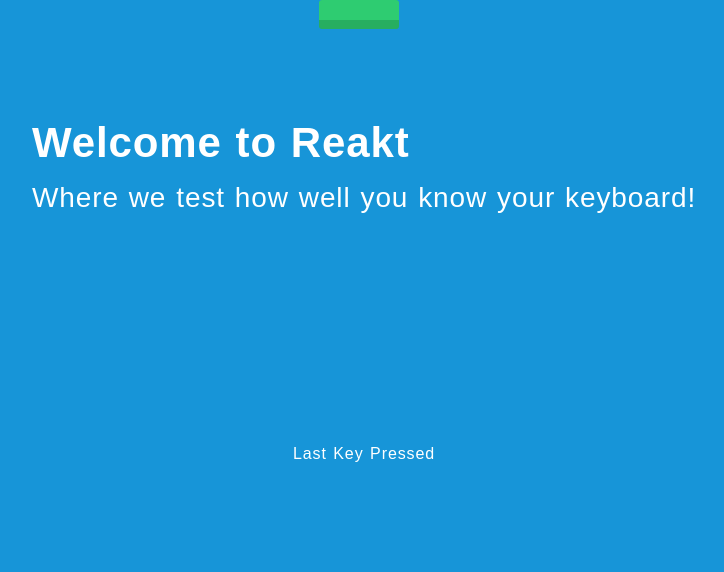
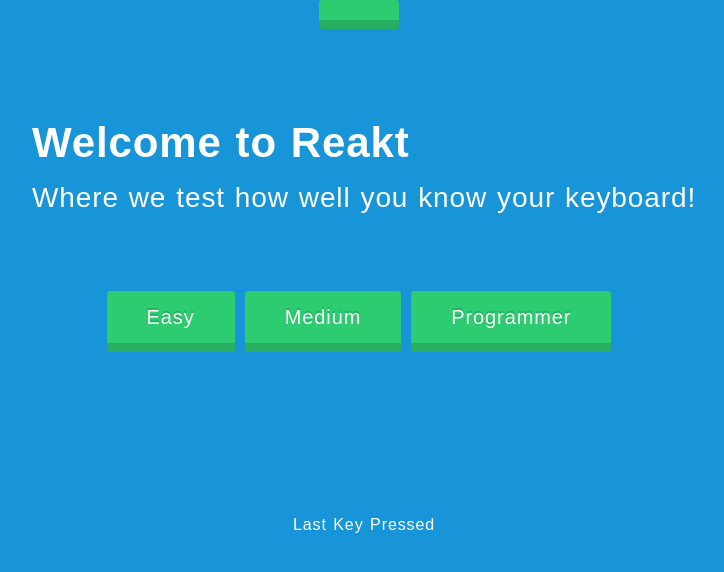
Before and after one commit to alexalextran/keyboard-game, a React (Create React App) app: page / in a window 1280 px wide. Shown: the top 572 px of the page, without its empty margins (276-1000 px from the left). Built offline with nearby package versions, Linux system fonts and the light colour scheme.

Commit message:
added a difficulty slider

```diff
--- a/src/components/Mainpage.jsx
+++ b/src/components/Mainpage.jsx
@@ -1,25 +1,19 @@
 import React, { useState } from "react";
 
+const Mainpage = () => {
+  var keyvalue = "Start!";
+  var level = 1;
+
+  function makeid(difficulty) {
+    document.querySelector(".RESULT").innerHTML = " ";
+    var possible =
+      "abcdefghijklmnopqrstuvwxyz0123456789!@#$%^QWERTYUIOPASDFGHJKLZXCVBNM`~-_=+[{]}\|;:',<.>/?";
+
+    for (var i = 0; i < level; i++)
+      keyvalue = possible.charAt(Math.floor(Math.random() * difficulty));
 
 
-const Mainpage = () => {
-  var keyvalue = ("Start!")
-  var level = 1;
-
-
-
-
-
-function makeid() {
-    document.querySelector(".RESULT").innerHTML = " ";
-    var possible = "abcdefghijklmnopqrstuvwxyz0123456789`-_=+[{]}|;:',<.>/!@#$%^&*()?";
-
-    for (var i = 0; i < level; i++)
-    keyvalue = (possible.charAt(Math.floor(Math.random() * possible.length)));
-    console.log(keyvalue);
-
     document.querySelector(".PRESS").innerHTML = keyvalue;
-
 
     document.addEventListener(
       "keypress",
@@ -32,39 +26,64 @@ function makeid() {
 
         document.querySelector(".key").innerHTML = name;
 
-      if(name == keyvalue){
-        keyvalue=""
-        document.querySelector(".timer__wrapper").style.animation = ""
+        if (name == keyvalue) {
+          keyvalue = "";
+          document.querySelector(".timer__wrapper").style.animation = "";
           void document.querySelector(".timer__wrapper").offsetWidth;
           document.querySelector(".RESULT").innerHTML = "NICE!";
-       starttimer()
-        setTimeout(makeid, 4000)
-
+          starttimer();
+          setTimeout(function(){
+            makeid(difficulty)}, 4000);
         }
       },
       false
     );
+  }
+
+  function starttimer() {
+    document.querySelector(".timer__wrapper").style.animation =
+      "timer 4s linear";
+  }
+
+  function setdifficulty(mode) {
+    if (mode == "easy") {
+
+
+
+      starttimer();
+      setTimeout(function(){
+        makeid(36)
+      },4000);
+
+    }
+    if (mode == "medium") {
+
+      starttimer();
+
+      setTimeout(function(){
+        makeid(68)
+      },4000);
+    }
+    if (mode == "programmer") {
+
+      starttimer();
+
+      setTimeout(function(){
+        makeid(89)
+      },4000);
+    }
+
 
   }
 
-
-function starttimer(){
-    document.querySelector(".timer__wrapper").style.animation = "timer 4s linear"
-}
-
-
-
-
-
   return (
     <section>
-      <button onClick={() =>
-
-      {starttimer()
-      setTimeout(makeid, 4000)
-      }}>
-
-      </button>
+      <button
+        onClick={() => {
+          starttimer();
+          setTimeout(makeid, 4000);
+        }}
+      ></button>
       <div className="header">
         <h1>Welcome to Reakt</h1>
         <p>Where we test how well you know your keyboard!</p>
@@ -75,13 +94,39 @@ function starttimer(){
         <button> Start </button>
       </div>
 
+      <div className="difficulty">
+        <button
+          onClick={() => {
+            setdifficulty("easy");
+          }}
+        >
+          Easy
+        </button>
+        <button
+          onClick={() => {
+            setdifficulty("medium");
+          }}
+        >
+          Medium
+        </button>
+        <button
+          onClick={() => {
+            setdifficulty("programmer");
+          }}
+        >
+          Programmer
+        </button>
+      </div>
+
       <div className="timer">
-      <div className="timer__wrapper"><h1>3</h1> <h1>2</h1> <h1>1</h1><h1 style={{color: "red"}}>GO!</h1></div>
+        <div className="timer__wrapper">
+          <h1>3</h1> <h1>2</h1> <h1>1</h1>
+          <h1 style={{ color: "red" }}>GO!</h1>
+        </div>
       </div>
       <div className="PRESS"></div>
 
       <div className="RESULT"></div>
-
 
       <div className="KEY__ENTERED">
         <p>Last Key Pressed</p>
```
Lines whose indentation alone changed are shown as unchanged.
